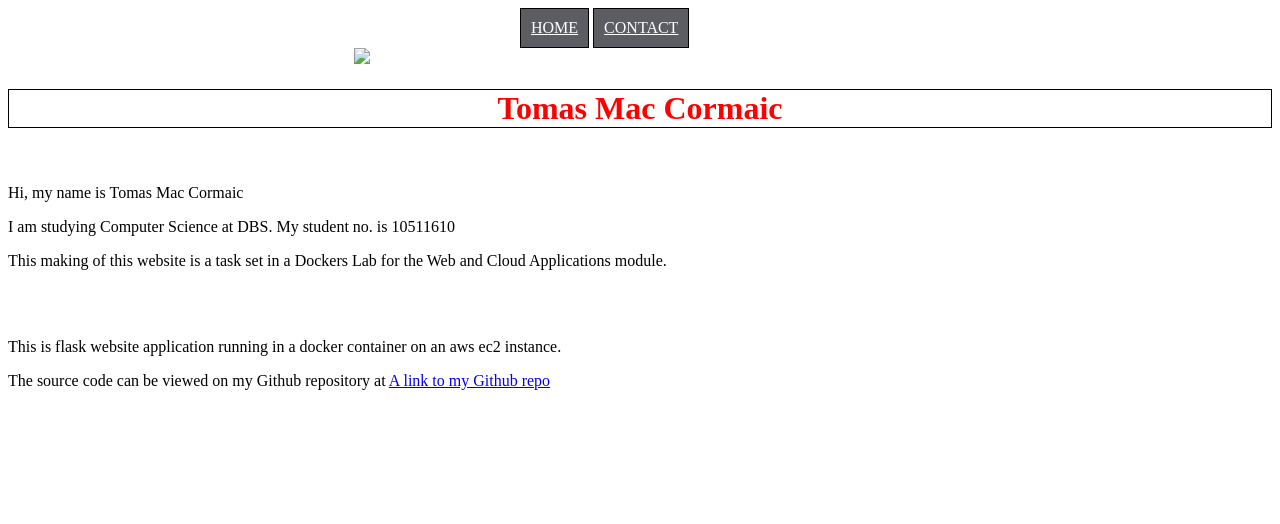
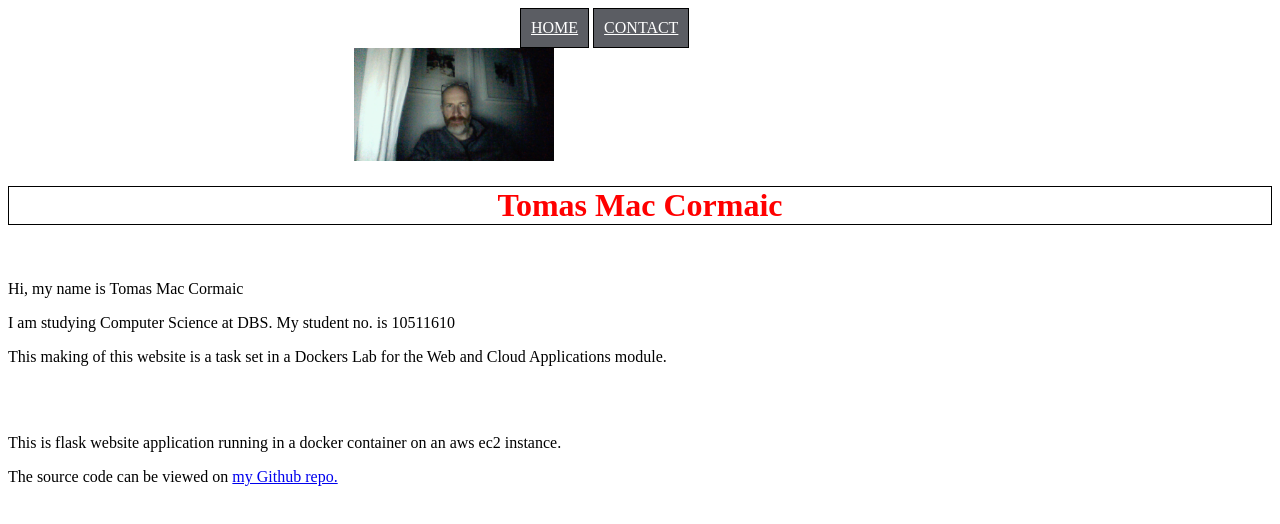
Before and after one commit to 10511610dbs/lab4-repo, a plain HTML site: page myflaskapp/templates/index.html in a window 1280 px wide. Drawn offline with Linux system fonts and the light colour scheme.

Commit message:
Update index.html

```diff
--- a/myflaskapp/templates/index.html
+++ b/myflaskapp/templates/index.html
@@ -56,7 +56,7 @@ margin:0 auto;
 </ul>
 
 <div>
-<img width='200px' src='XXXXXXXXXXXXX.jpg'/>
+<img width='200px' src='Images/ProfilePhoto.jpg' alt = 'Tomas Mac Cormaic Profile Photo'>
 </div>
 
 <h1>Tomas Mac Cormaic</h1>
@@ -66,7 +66,7 @@ margin:0 auto;
 <p>This making of this website is a task set in a Dockers Lab for the Web and Cloud Applications module.</p>
 <br><br>
 <p>This is flask website application running in a docker container on an aws ec2 instance.</p>
-<p>The source code can be viewed on my Github repository at <a href='https://github.com/10511610dbs/lab4-repo.git'  target='_blank'   > A link to my Github repo </a>
+<p>The source code can be viewed on <a href='https://github.com/10511610dbs/lab4-repo.git'  target='_blank'   >my Github repo.</a>
 
 </body>
 
```
